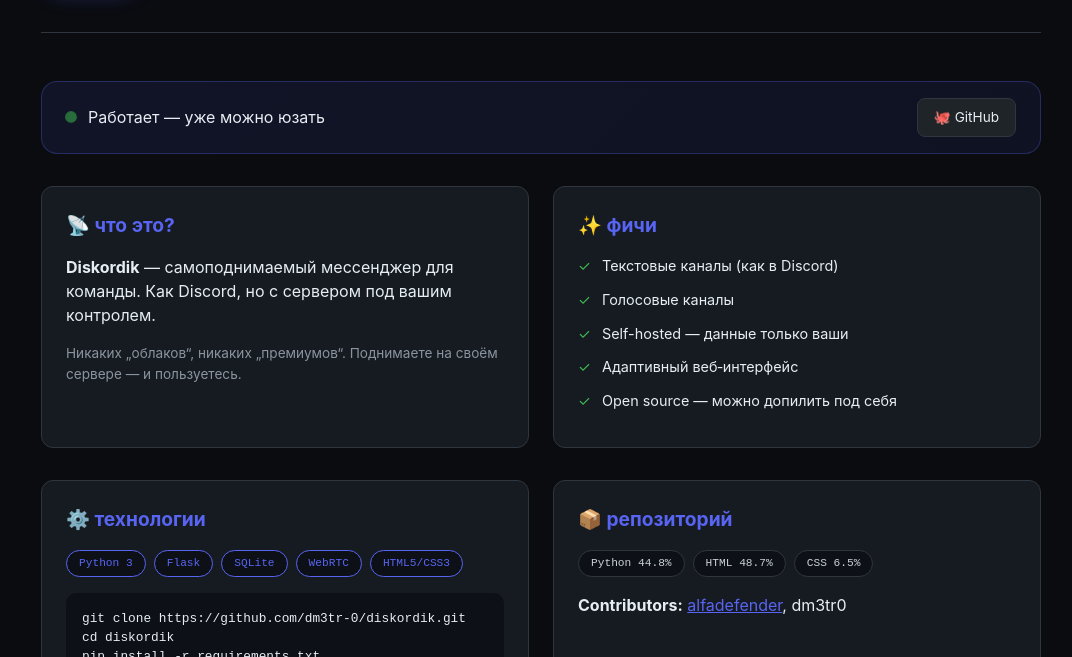
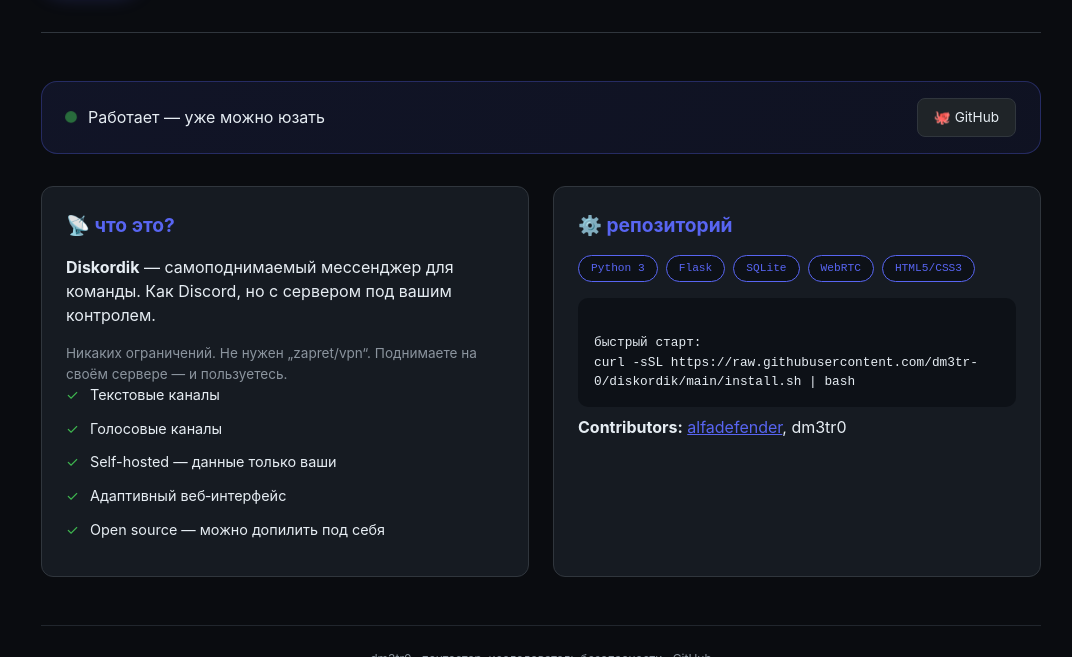
Before and after one commit to dm3tr-0/diskordik, a plain HTML site: page index.html in a window 1280 px wide. Shown: the part 143-800 px from the top of the page, without its empty margins (99-1171 px from the left). Drawn offline with Linux system fonts and the light colour scheme.

Commit message:
Update index.html

```diff
--- a/index.html
+++ b/index.html
@@ -225,23 +225,18 @@
             <div class="card">
                 <h3>📡 что это?</h3>
                 <p style="margin-bottom: 1rem;"><strong>Diskordik</strong> — самоподнимаемый мессенджер для команды. Как Discord, но с сервером под вашим контролем.</p>
-                <p style="color: #8b949e; font-size: 0.85rem;">Никаких „облаков“, никаких „премиумов“. Поднимаете на своём сервере — и пользуетесь.</p>
-            </div>
-            <div class="card">
-                <h3>✨ фичи</h3>
+                <p style="color: #8b949e; font-size: 0.85rem;">Никаких ограничений. Не нужен „zapret/vpn“. Поднимаете на своём сервере — и пользуетесь.</p>
                 <ul class="feature-list">
-                    <li>Текстовые каналы (как в Discord)</li>
+                    <li>Текстовые каналы</li>
                     <li>Голосовые каналы</li>
                     <li>Self-hosted — данные только ваши</li>
                     <li>Адаптивный веб‑интерфейс</li>
                     <li>Open source — можно допилить под себя</li>
                 </ul>
             </div>
-        </div>
 
-        <div class="grid">
             <div class="card">
-                <h3>⚙️ технологии</h3>
+                <h3>⚙️ репозиторий</h3>
                 <div class="tech-stack">
                     <span class="tech-tag highlight">Python 3</span>
                     <span class="tech-tag highlight">Flask</span>
@@ -250,18 +245,9 @@
                     <span class="tech-tag highlight">HTML5/CSS3</span>
                 </div>
                 <div class="quick-start">
-                    <code>git clone https://github.com/dm3tr-0/diskordik.git<br>
-                    cd diskordik<br>
-                    pip install -r requirements.txt<br>
-                    python app.py</code>
-                </div>
-            </div>
-            <div class="card">
-                <h3>📦 репозиторий</h3>
-                <div class="tech-stack" style="margin-bottom: 1rem;">
-                    <span class="tech-tag">Python 44.8%</span>
-                    <span class="tech-tag">HTML 48.7%</span>
-                    <span class="tech-tag">CSS 6.5%</span>
+                    <br>
+                    <p>быстрый старт:</p>
+                    <code>curl -sSL https://raw.githubusercontent.com/dm3tr-0/diskordik/main/install.sh | bash</code>
                 </div>
                 <p style="margin: 0.5rem 0 1rem;"><strong>Contributors:</strong> <a href="https://github.com/alfadefender" style="color:#5865F2;">alfadefender</a>, dm3tr0</p>
 
```
